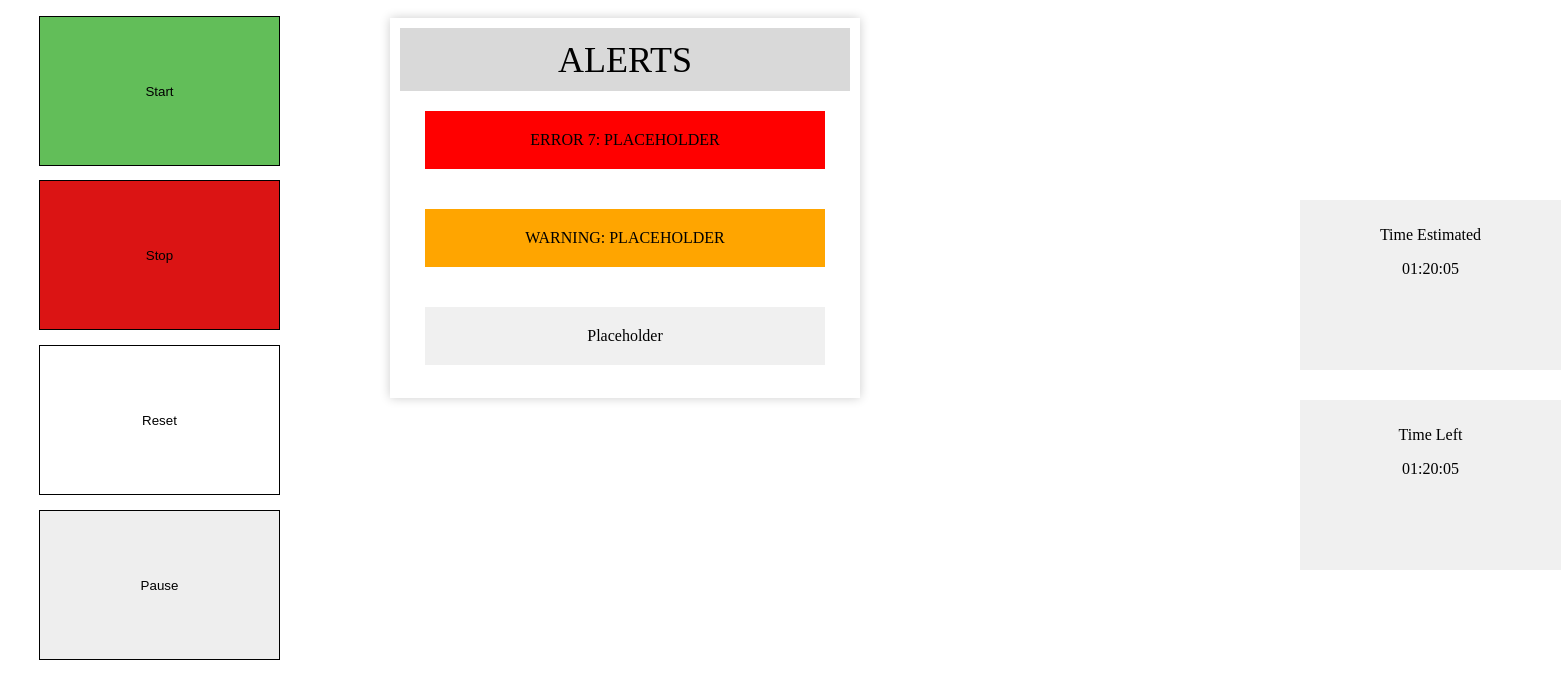
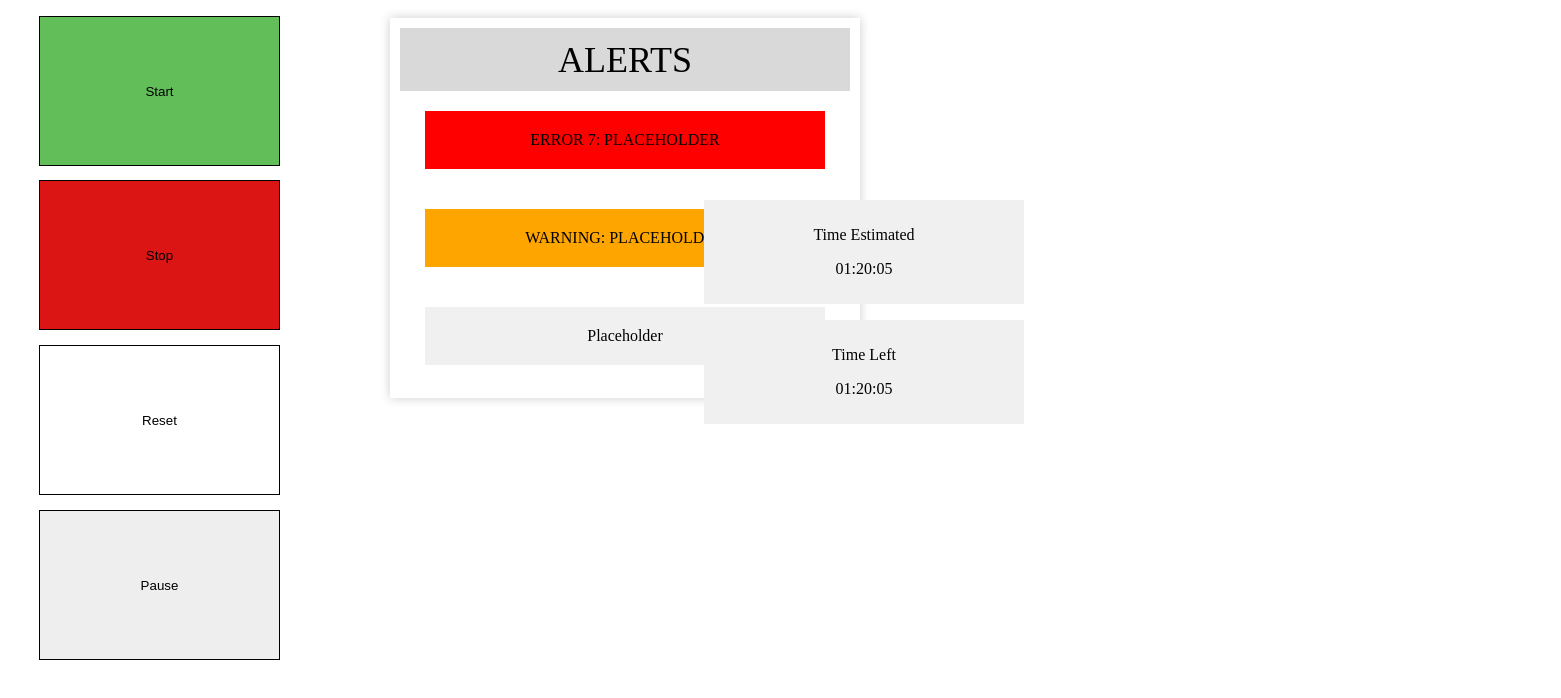
Before and after one commit to m-kudahl/p9, a React (Create React App) app in the folder p9-app/: page / in a window 1280 px wide. Shown: the top 698 px of the page, 1561 px wide, since content can reach past the window. Built offline with nearby package versions, Linux system fonts and the light colour scheme.

Commit message:
Percentage CSS

```diff
--- a/p9-app/src/TimeEstimated.css
+++ b/p9-app/src/TimeEstimated.css
@@ -3,13 +3,13 @@
 }
 
 .estimate {
-        background: #f0f0f0;
-        padding: 10px;
-        color: white;
-        text-align: center;
-        width: 241px;
-        height: 150px;
-        left: 1300px;
-        top: 200px;
-        position:absolute;
+    background: #f0f0f0;
+    padding: 10px;
+    color: white;
+    text-align: center;
+    width: 300px;
+    height: auto;
+    position: absolute;
+    top: 25%;
+    right: 20%;
          }
--- a/p9-app/src/TimeLeft.css
+++ b/p9-app/src/TimeLeft.css
@@ -7,10 +7,10 @@
     padding: 10px;
     color: white;
     text-align: center;
-    width: 241px;
-    height: 150px;
-    left: 1300px;
-    top: 400px;
-    position:absolute;
+    width: 300px;
+    height: auto;
+    position: absolute;
+    top: 40%;
+    right: 20%;
 
      }
```
